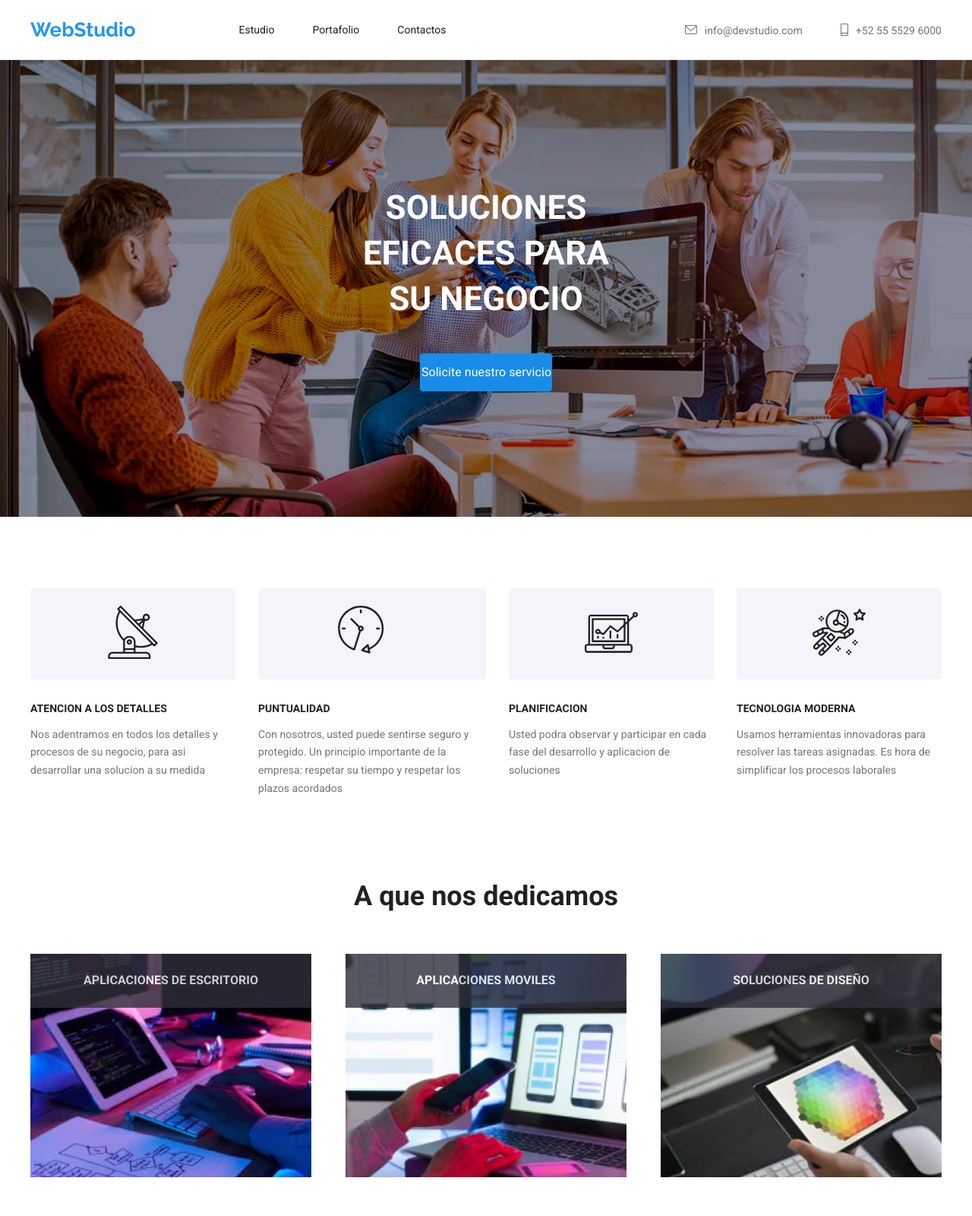
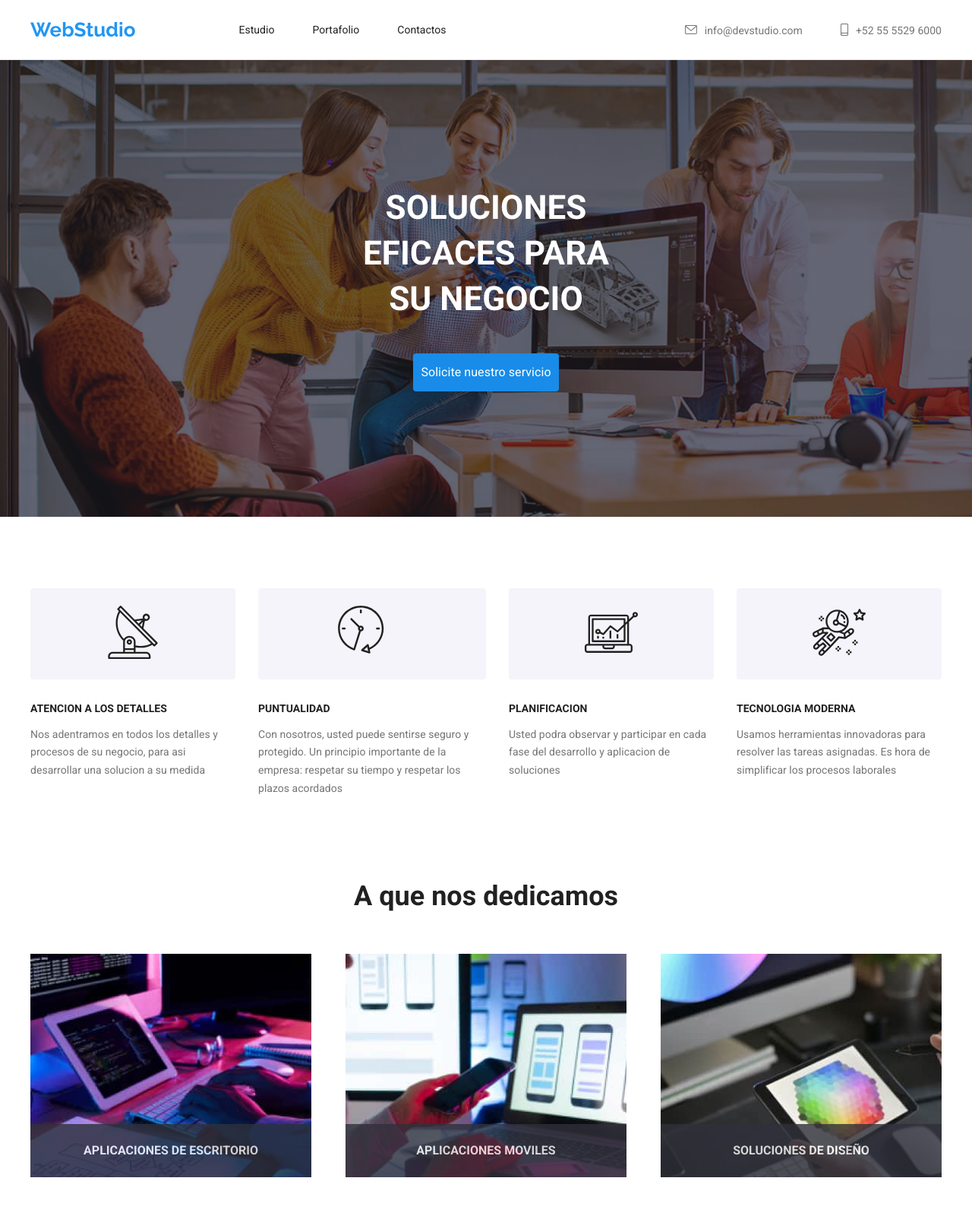
Before and after one commit to Krialheda/goit-markup-hw-04, a plain HTML site: page index.html in a window 1280 px wide. Shown: the top 1600 px of the page at 76% size. Drawn offline with nearby package versions, Linux system fonts and the light colour scheme.

Commit message:
third commit

```diff
--- a/css/styless.css
+++ b/css/styless.css
@@ -118,6 +118,10 @@
   cursor: pointer;
 }
 
+.icon_bar:hover .icon_info {
+  fill: var(--hover-color);
+}
+
 .main {
   width: 1600px;
   box-sizing: border-box;
@@ -129,10 +133,9 @@
   flex-direction: column;
   align-items: center;
   justify-content: center;
-  background-image: url(../Imagenes/BkgHero.jpg);
-  background-color: (#2f303a);
+  background-image: linear-gradient(rgba(47, 48, 58, 0.4), rgba(47, 48, 58, 0.4)),
+    url(../Imagenes/BkgHero.jpg);
   max-width: 1600px;
-  opacity: 1;
   background-repeat: no-repeat;
   background-size: cover;
   padding: 165px 0;
@@ -155,7 +158,7 @@
   font-size: 16px;
   letter-spacing: 0.06px;
   line-height: 1.87;
-  padding: 10px 1px 10px 2px;
+  padding: 10px 10px 10px 10px;
   border: none;
   border-radius: 4px;
 }
@@ -234,6 +237,7 @@
 }
 
 .img_service {
+  position: relative;
   width: 370px;
   height: 294px;
 }
@@ -253,6 +257,9 @@
 .img_tittle {
   background-color: var(--backcolor-service);
   opacity: 0.8;
+  position: absolute;
+  bottom: 0;
+  width: 100%;
 }
 
 .tittle_img {
```
Also changed, not shown: index.html (+0 -7 lines), portfolio.html (+12 -2 lines).
